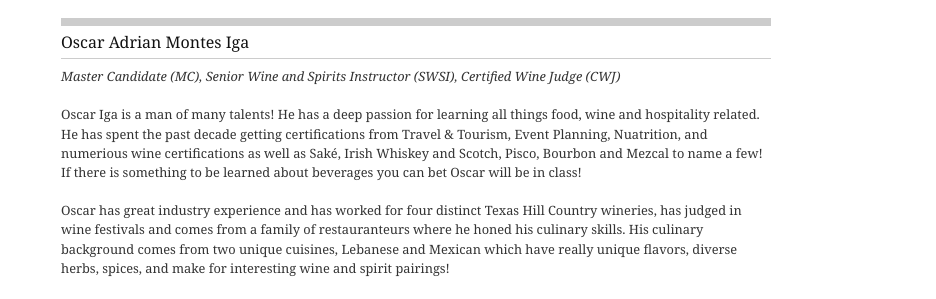
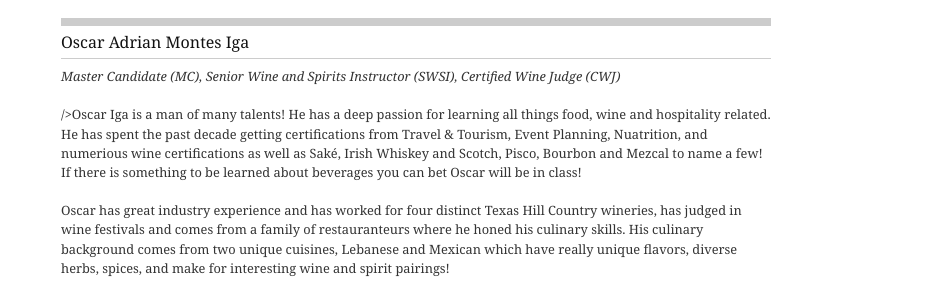
Before and after one commit to CKDev/internationalwineguild.com, a Jekyll site: the page built from faculty.html, in a window 1280 px wide and 900 px high, scrolled down 3006 px. Shown: the part 155-454 px from the top of the window, without its empty margins (344-1280 px from the left). Built offline with Jekyll 4.4.1, drawn with Linux system fonts in a browser that asks for light colours; a script that is not in the unit is left out; comment, search, counter and statistics services are not loaded.

```diff
--- a/faculty.html
+++ b/faculty.html
@@ -185,12 +185,13 @@ permalink: /faculty/
   His priorities are enjoying his family and friends, continuing a life time of
   wine education, and traveling the world. Wine is a passion, and having a
   career in an area he is passionate about is a dream come true.
+</p>
 <p>
 
 <h2 class="clear clearfix">Oscar Adrian Montes Iga</h2>
 <p><em> Master Candidate (MC), Senior Wine and Spirits Instructor (SWSI), Certified Wine Judge (CWJ)</em></p>
 <p>
-  Oscar Iga is a man of many talents! He has a deep passion for learning all things food, wine and hospitality related.
+  />Oscar Iga is a man of many talents! He has a deep passion for learning all things food, wine and hospitality related.
   He has spent the past decade getting certifications from Travel & Tourism, Event Planning, Nuatrition, and
   numerious wine certifications as well as Saké, Irish Whiskey and Scotch, Pisco, Bourbon and Mezcal to name a few!
   If there is something to be learned about beverages you can bet Oscar will be in class!
```
